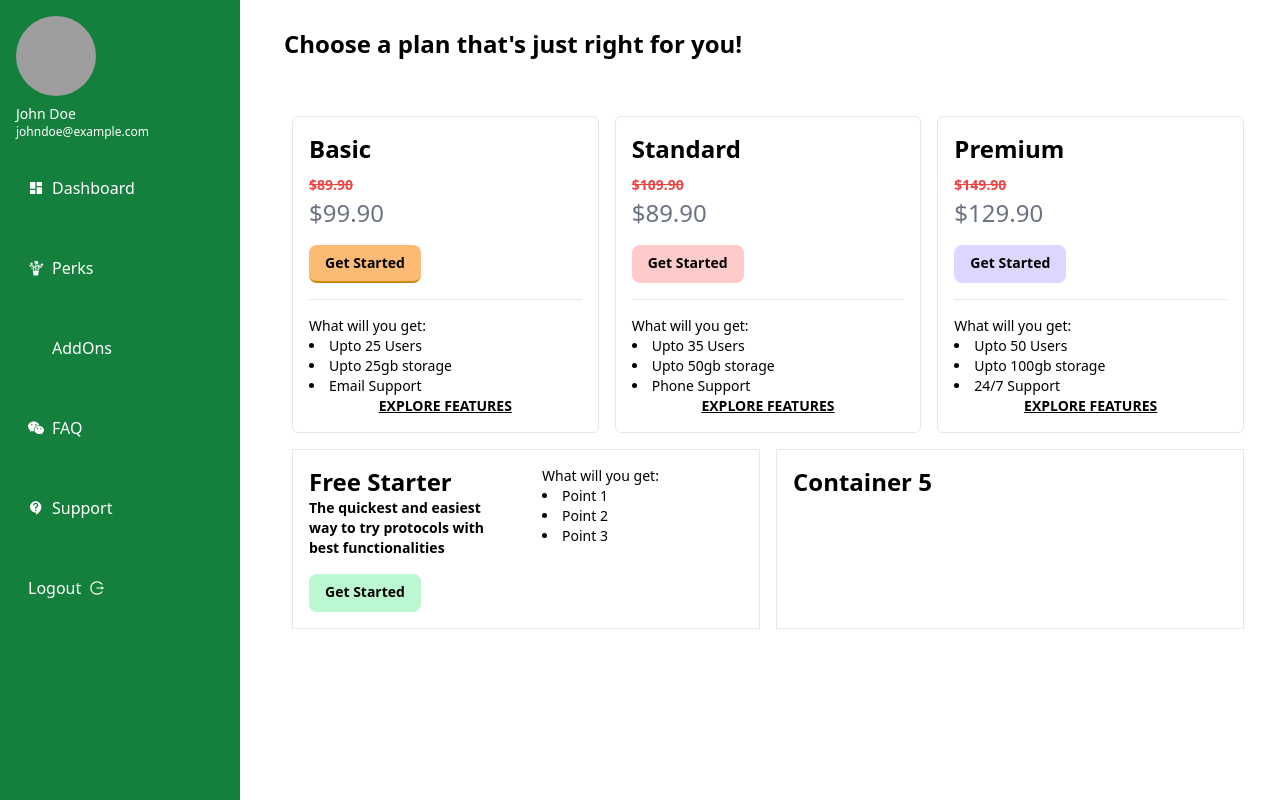
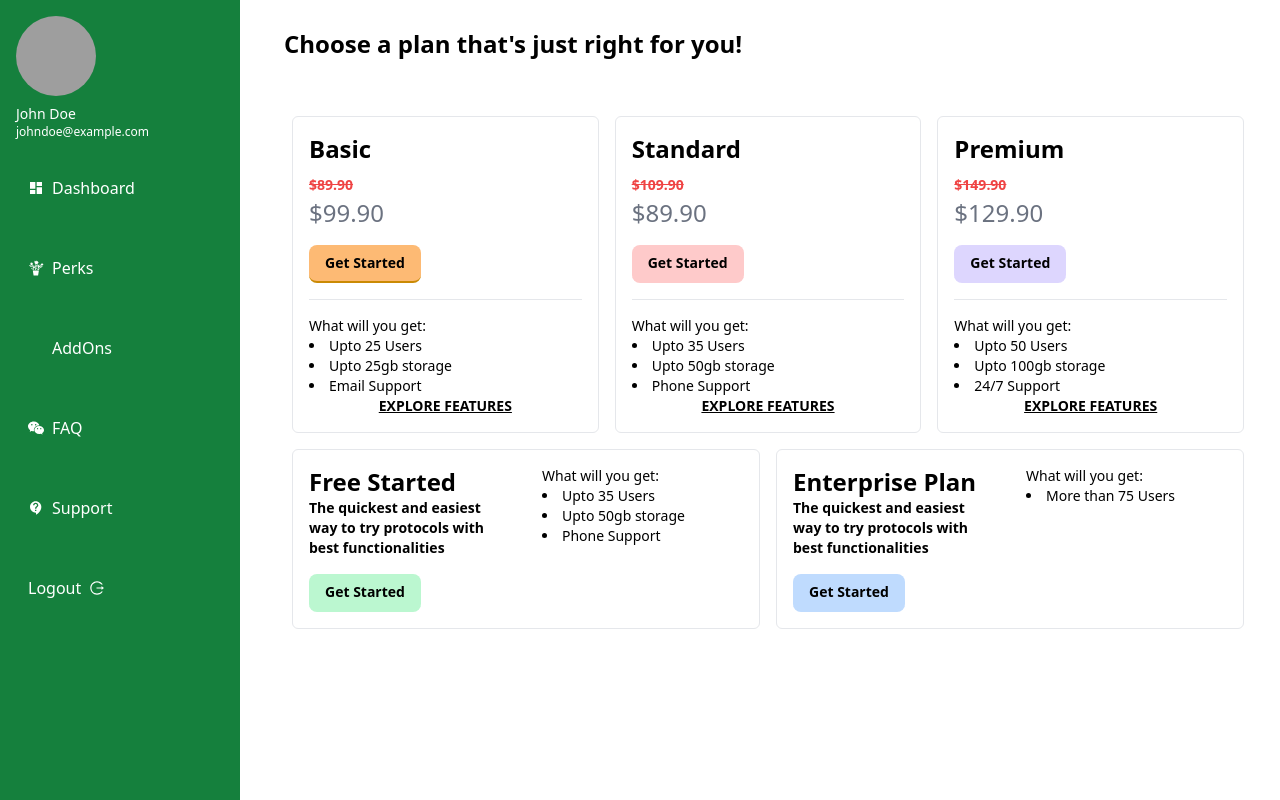
Before and after one commit to ReshnaRaj/Admin-Panel, a React (Vite) app in the folder Admin-dashboard/: page / in a window 1280 px wide. Built offline with nearby package versions, Linux system fonts and the light colour scheme; grey boxes are pictures that could not be loaded; some icons are missing.

Commit message:
partially completed

```diff
--- a/Admin-dashboard/src/Container2.jsx
+++ b/Admin-dashboard/src/Container2.jsx
@@ -1,30 +1,25 @@
 import React from 'react'
 
-const Container2 = () => {
+const Container2 = ({ planName1,features,buttonColor }) => {
   return (
      <>
-      <div className="flex-1 border p-4 m-2 flex flex-col lg:flex-row">
+      <div className="flex-1 border p-4 m-2 flex flex-col lg:flex-row rounded-md">
       <div className="lg:w-1/2 lg:pr-4">
-        <h2>Free Starter</h2>
+        <h2>{planName1}</h2>
         <p className='text-sm'>The quickest and easiest way to try protocols with best functionalities</p>
-        <button className="py-2 px-4 border-b-2 bg-green-200 border-green-200 rounded-lg text-sm mt-4">
-          Get Started
-        </button>
+        <button className={`py-2 px-4 mt-4 border-b-2 ${buttonColor} rounded-lg text-sm` }>
+        Get Started
+      </button>
       </div>
       <div className="lg:w-1/2 lg:pl-4 mt-4 lg:mt-0">
       <p className="font-normal text-sm">What will you get:</p>
-        <ul className="list-disc font-normal list-inside text-sm">
-          <li>Point 1</li>
-          <li>Point 2</li>
-          <li>Point 3</li>
-
-        </ul>
+      <ul className="list-disc font-normal list-inside text-sm">
+        {features.map((feature, index) => (
+          <li key={index}>{feature}</li>
+        ))}
+      </ul>
       </div>
     </div>
-
-
-
-      <div className="flex-1 border p-4 m-2">Container 5</div>
      </>
   )
 }
--- a/Admin-dashboard/src/Home.jsx
+++ b/Admin-dashboard/src/Home.jsx
@@ -28,6 +28,19 @@ const Home = () => {
     features: ['Upto 35 Users', 'Upto 50gb storage', 'Phone Support'],
     buttonColor: 'bg-red-200 border-red-200'
   };
+
+  const plan1={
+    planName1:'Free Started',
+    features:['Upto 35 Users', 'Upto 50gb storage', 'Phone Support'],
+    buttonColor: 'bg-green-200 border-green-200'
+
+  }
+  const plan2={
+    planName1:'Enterprise Plan',
+    features: ['More than 75 Users'],
+    buttonColor: 'bg-blue-200 border-blue-200'
+
+  }
   return (
     <>
     <h1>Choose a plan that's just right for you!</h1>
@@ -40,7 +53,8 @@ const Home = () => {
     </div>
     <div className="flex flex-row">
       {/* Two containers in a row */}
-     <Container2/>
+     <Container2 {...plan1}/>
+     <Container2 {...plan2}/>
 
     </div>
   </>
```
